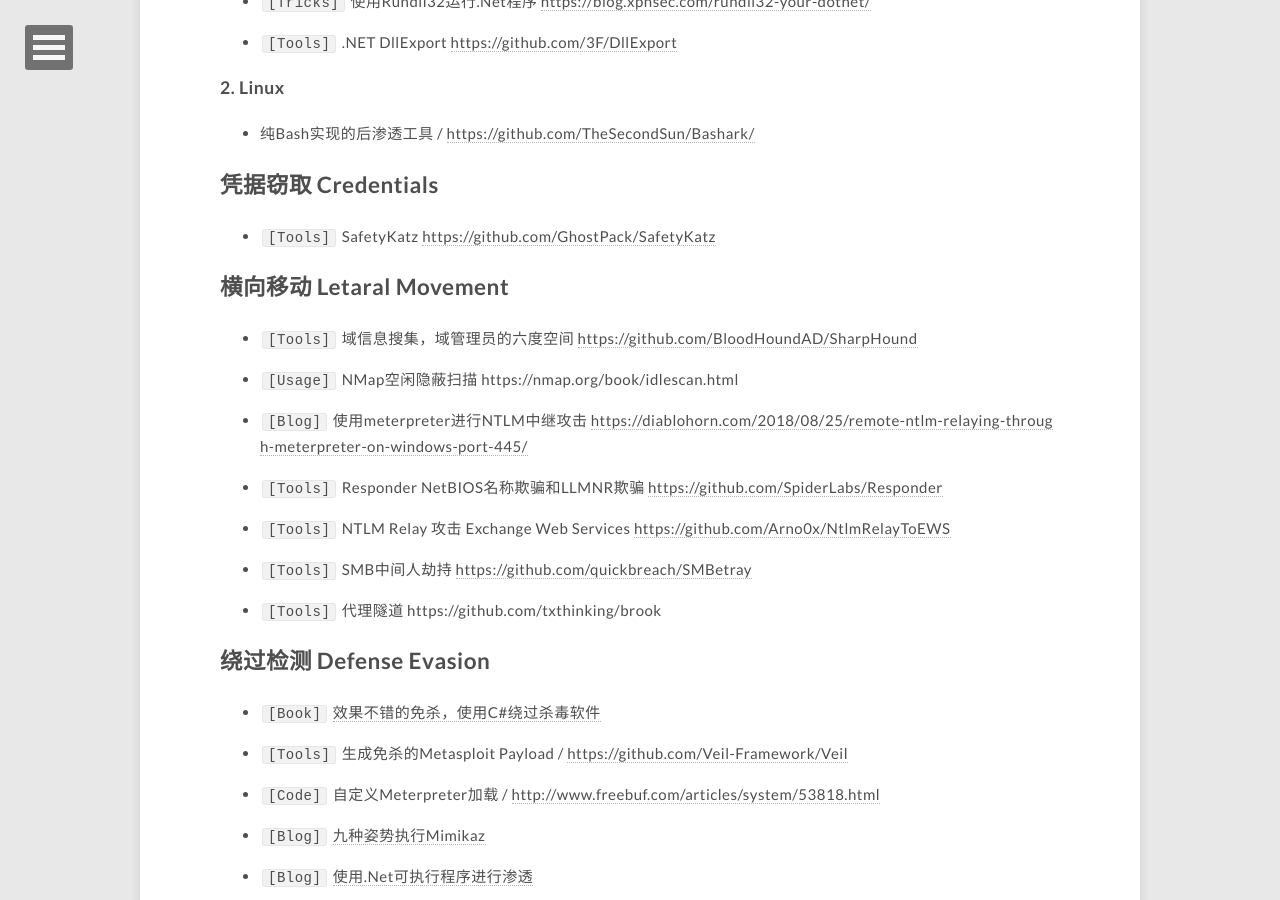
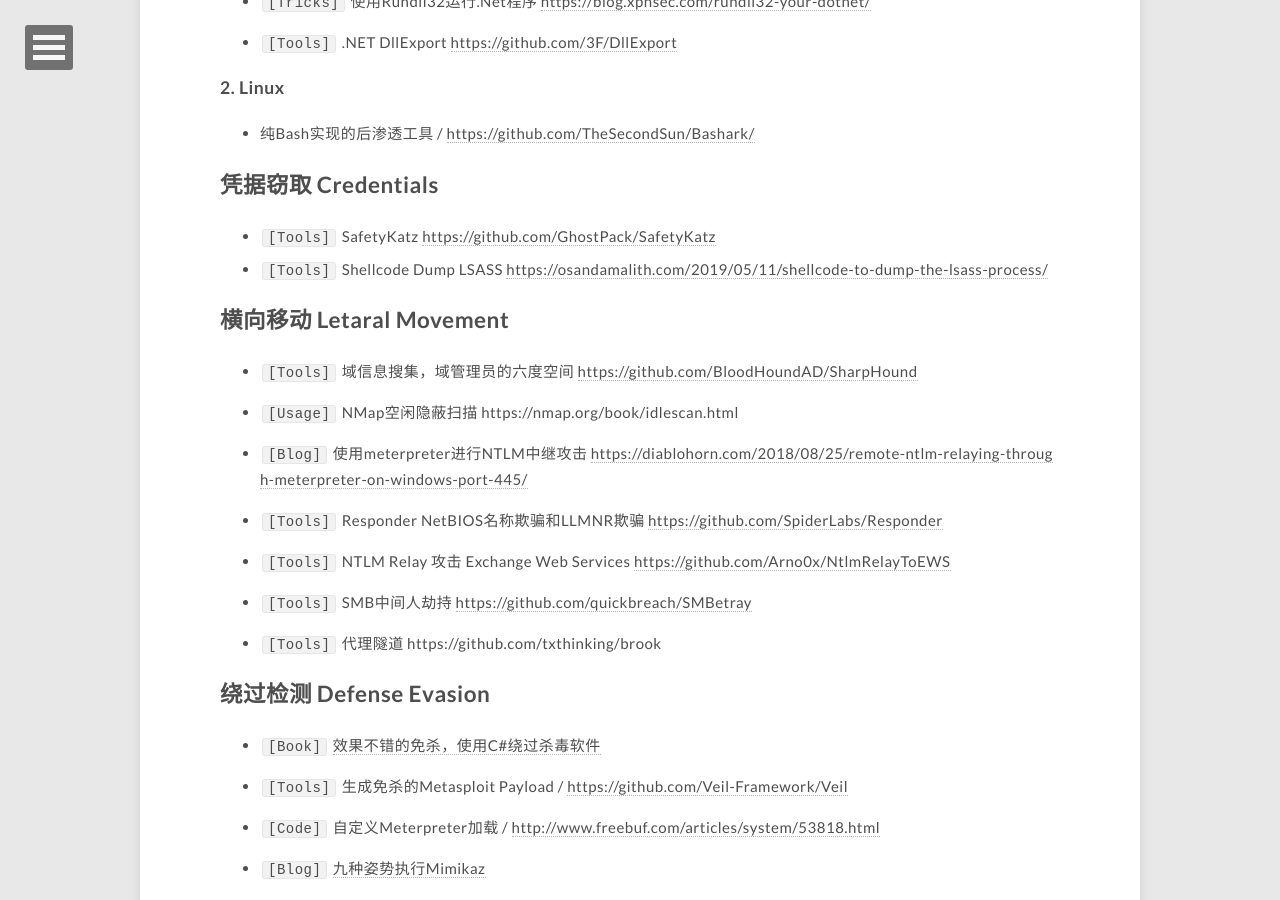
Before and after one commit to kxcode/kxcode.github.io, a Jekyll site: the page built from pentest-tools/index.md, in a window 1280 px wide and 900 px high, scrolled down 3673 px. Built offline with Jekyll 4.4.1, drawn with Linux system fonts in a browser that asks for light colours; nearby versions of some CDN libraries; comment, search, counter and statistics services are not loaded.

Commit message:
增加 shellcode for lsass dumping

```diff
--- a/pentest-tools/index.md
+++ b/pentest-tools/index.md
@@ -145,6 +145,7 @@ share: true
 ## 凭据窃取 Credentials
 
 - `[Tools]` SafetyKatz <https://github.com/GhostPack/SafetyKatz>
+- `[Tools]` Shellcode Dump LSASS <https://osandamalith.com/2019/05/11/shellcode-to-dump-the-lsass-process/>
 
 ## 横向移动 Letaral Movement
 
```
